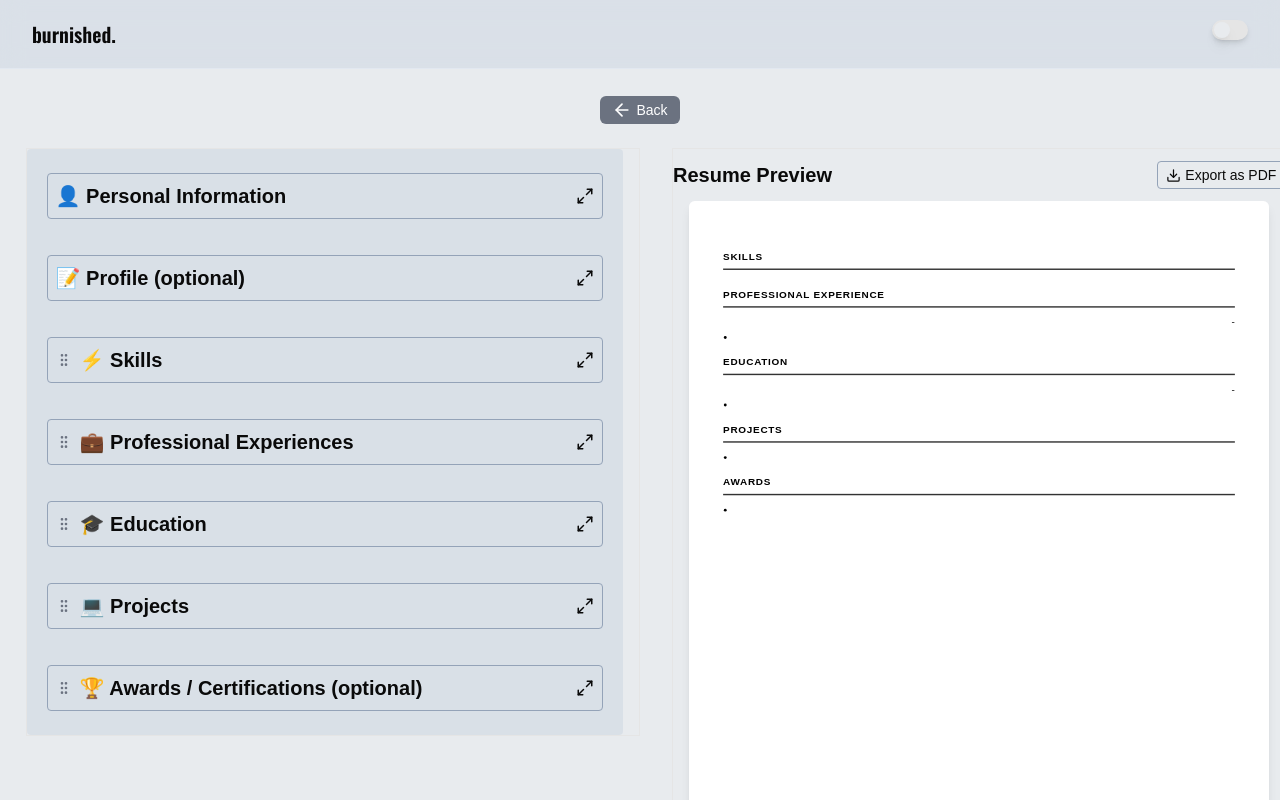
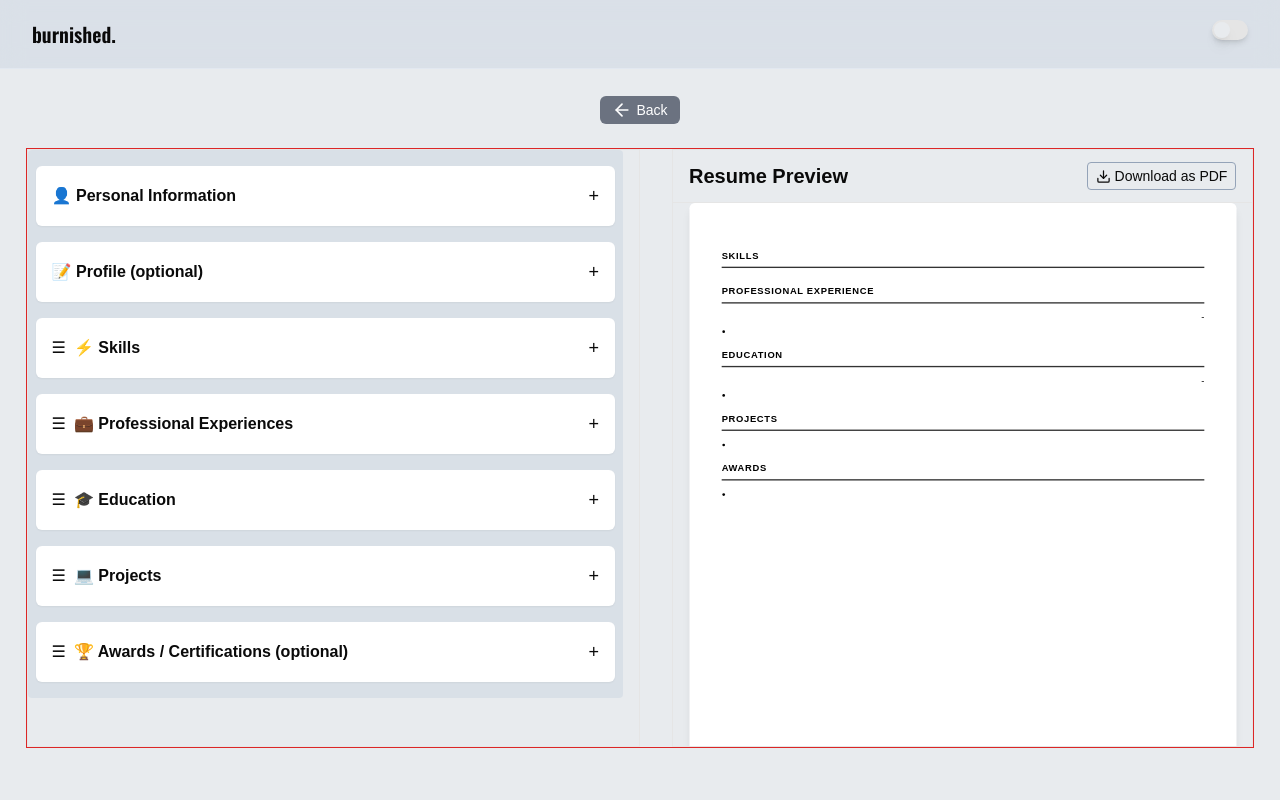
Before and after one commit to Emmanuella-codes/burnished, a Next.js app: page /editor in a window 1280 px wide. Shown: the top 800 px of the page. Built offline with nearby package versions, Linux system fonts and the light colour scheme.

Commit message:
fix: modify editor section reorder on mobile & desktop / modify pdf download logic

```diff
--- a/package.json
+++ b/package.json
@@ -9,12 +9,15 @@
     "lint": "next lint"
   },
   "dependencies": {
+    "@dnd-kit/core": "^6.3.1",
+    "@dnd-kit/sortable": "^10.0.0",
     "@radix-ui/react-dialog": "^1.1.15",
     "@radix-ui/react-slot": "^1.1.2",
     "@radix-ui/react-switch": "^1.1.3",
     "@radix-ui/react-toast": "^1.2.13",
     "class-variance-authority": "^0.7.1",
     "clsx": "^2.1.1",
+    "framer-motion": "^12.23.26",
     "html-to-image": "^1.11.13",
     "jspdf": "^3.0.4",
     "lucide-react": "^0.474.0",
--- a/src/components/editor/EditorForm.tsx
+++ b/src/components/editor/EditorForm.tsx
@@ -10,29 +10,36 @@ import { useSnapshot } from "valtio";
 import PersonalInfo from "./PersonalInfo";
 import { JSX, useState } from "react";
 import { Section, SectionButtons } from "./components/SectionCmp";
+import {
+  DndContext,
+  closestCenter,
+  PointerSensor,
+  TouchSensor,
+  KeyboardSensor,
+  useSensor,
+  useSensors,
+} from "@dnd-kit/core";
+import {
+  SortableContext,
+  verticalListSortingStrategy,
+  arrayMove,
+} from "@dnd-kit/sortable";
+import SortableSection from "./components/SortableSection";
 
 export default function EditorForm() {
   const snap = useSnapshot(resumeStore);
-  const [dragging, setDragging] = useState<string | null>(null);
-  const [hovered, setHovered] = useState<string | null>(null);
+  const [expandedSection, setExpandedSection] = useState<string | null>(null);
 
-  const handleDrop = (targetSection: string) => {
-    if (!dragging || dragging === targetSection) return;
-
-    if (["header", "profileSummary"].includes(dragging)) return;
-    if (["header", "profileSummary"].includes(targetSection)) return;
-
-    const newOrder = [...snap.sectionOrder];
-    const fromIndex = newOrder.indexOf(dragging);
-    const toIndex = newOrder.indexOf(targetSection);
-
-    newOrder.splice(fromIndex, 1);
-    newOrder.splice(toIndex, 0, dragging);
-
-    resumeStore.sectionOrder = newOrder;
-    setDragging(null);
-    setHovered(null);
-  };
+  const sensors = useSensors(
+    useSensor(PointerSensor),
+    useSensor(TouchSensor, {
+      activationConstraint: {
+        delay: 250, // 👈 long press
+        tolerance: 5,
+      },
+    }),
+    useSensor(KeyboardSensor)
+  );
 
   const isLocked = (key: string) =>
     key === "header" || key === "profileSummary";
@@ -176,12 +183,35 @@ export default function EditorForm() {
     ),
   };
 
+  const handleDragEnd = (event: any) => {
+    const { active, over } = event;
+    if (!over || active.id === over.id) return;
+
+    if (isLocked(active.id) || isLocked(over.id)) return;
+
+    const oldIndex = snap.sectionOrder.indexOf(active.id);
+    const newIndex = snap.sectionOrder.indexOf(over.id);
+
+    resumeStore.sectionOrder = arrayMove(
+      [...snap.sectionOrder],
+      oldIndex,
+      newIndex
+    );
+  };
+
   return (
-    <div className="w-full flex flex-col gap-y-4 lg:gap-y-9 px-2 py-4 bg-slate-300/50 lg:px-5 lg:py-6 rounded-sm">
+    <div className="w-full flex flex-col gap-y-4 px-2 py-4 bg-slate-300/50 rounded-sm">
+      <DndContext
+        sensors={sensors}
+        collisionDetection={closestCenter}
+        onDragEnd={handleDragEnd}
+      >
+        <SortableContext
+          items={[...snap.sectionOrder]}
+          strategy={verticalListSortingStrategy}
+        >
           {snap.sectionOrder.map((key) => {
             const locked = isLocked(key);
-        const section = sectionComponents[key];
-
             const titles: Record<string, string> = {
           header: "👤 Personal Information",
           profileSummary: "📝 Profile (optional)",
@@ -193,24 +223,31 @@ export default function EditorForm() {
         };
 
             return (
+              <SortableSection
+                key={key}
+                id={key}
+                disabled={locked}
+              >
+                {({ attributes, listeners }) => (
                   <Section
-            key={key}
                     title={titles[key]}
-            draggable={!locked}
-            onDragStart={() => !locked && setDragging(key)}
-            onDragEnd={() => setDragging(null)}
-            onDragOver={(e) => {
-              e.preventDefault();
-              if (!locked) setHovered(key);
-            }}
-            onDrop={() => handleDrop(key)}
-            isDragging={dragging === key}
-            isHovered={hovered === key && dragging !== key}
+                    locked={locked}
+                    expanded={expandedSection === key}
+                    onToggle={() =>
+                      setExpandedSection(
+                        expandedSection === key ? null : key
+                      )
+                    }
+                    dragHandleProps={!locked ? { ...attributes, ...listeners } : undefined}
                   >
-            {section}
+                    {sectionComponents[key]}
                   </Section>
+                )}
+              </SortableSection>
             );
           })}
+        </SortableContext>
+      </DndContext>
     </div>
   );
 }
--- a/src/components/editor/components/SectionCmp.tsx
+++ b/src/components/editor/components/SectionCmp.tsx
@@ -1,74 +1,64 @@
 "use client";
 import { GripVertical, Maximize2, Minimize2 } from "lucide-react";
+import { motion, AnimatePresence } from "framer-motion";
 import { useState } from "react";
 
 type SectionProps = {
   title: string;
+  expanded: boolean;
+  onToggle: () => void;
+  locked?: boolean;
+  dragHandleProps?: any;
   children: React.ReactNode;
-  draggable?: boolean;
-  onDragStart?: (e: React.DragEvent) => void;
-  onDragEnd?: (e: React.DragEvent) => void;
-  onDragOver?: (e: React.DragEvent) => void;
-  onDrop?: (e: React.DragEvent) => void;
-  isDragging?: boolean;
-  isHovered?: boolean;
 };
 
 export function Section({
   title,
+  expanded,
+  onToggle,
+  locked,
+  dragHandleProps,
   children,
-  draggable = false,
-  onDragStart,
-  onDragEnd,
-  onDragOver,
-  onDrop,
-  isDragging,
-  isHovered,
 }: SectionProps) {
   const [isExpanded, setIsExpanded] = useState(false);
   const toggleExpand = () => setIsExpanded((prev) => !prev);
 
   return (
-    <div
-      className={`flex flex-col gap-y-2 lg:gap-y-4 rounded-md transition-all duration-150 ${
-        isDragging ? "opacity-50 border-dashed border-blue-400" : ""
-      } ${isHovered ? "bg-blue-50 border border-blue-300" : "border-transparent"}`}
-    >
-      <div
-        className={`flex flex-row justify-between items-center border border-slate-400 rounded-sm p-2 ${
-          draggable ? "cursor-grab active:cursor-move" : "cursor-default"
-        }`}
-        draggable={draggable}
-        onDragStart={onDragStart}
-        onDragEnd={onDragEnd}
-        onDragOver={onDragOver}
-        onDrop={onDrop}
-      >
-        <div className="flex flex-row items-center gap-2">
-          {draggable && (
-            <GripVertical
-              size={16}
-              className="text-gray-500 cursor-grab active:cursor-grabbing"
-            />
+    <div className="bg-white rounded-md shadow-sm overflow-hidden">
+      <div className="flex items-center justify-between p-4">
+        <div className="flex items-center gap-x-2">
+          {!locked && (
+            <button
+              {...dragHandleProps}
+              className="cursor-grab active:cursor-grabbing touch-none"
+              aria-label="Reorder section"
+            >
+              ☰
+            </button>
           )}
-          <h2 className="md:text-xl text-sm font-bold">{title}</h2>
+
+          <h3 className="font-semibold">{title}</h3>
         </div>
-        <button
-          type="button"
-          onClick={(e) => {
-            e.stopPropagation(); // prevent interfering with drag
-            toggleExpand();
-          }}
-          title={isExpanded ? "Collapse section" : "Expand section"}
-        >
-          {isExpanded ? <Minimize2 size={18} /> : <Maximize2 size={18} />}
+
+        <button onClick={onToggle} className="text-lg">
+          {expanded ? "−" : "+"}
         </button>
       </div>
-      {isExpanded && (
-        <div className="animate-fadeIn">
-          {children}
-        </div>
-      )}
+
+      <AnimatePresence initial={false}>
+        {expanded && (
+          <motion.div
+            key="content"
+            initial={{ height: 0, opacity: 0 }}
+            animate={{ height: "auto", opacity: 1 }}
+            exit={{ height: 0, opacity: 0 }}
+            transition={{ duration: 0.25, ease: "easeInOut" }}
+            className="overflow-hidden border-t"
+          >
+            <div className="p-4">{children}</div>
+          </motion.div>
+        )}
+      </AnimatePresence>
     </div>
   );
 }
--- /dev/null
+++ b/src/components/editor/components/SortableSection.tsx
@@ -0,0 +1,25 @@
+import { useSortable } from "@dnd-kit/sortable";
+import { CSS } from "@dnd-kit/utilities";
+
+export default function SortableSection({
+  id,
+  disabled,
+  children,
+}: {
+  id: string;
+  disabled?: boolean;
+  children:  (props: { attributes: any; listeners: any }) => React.ReactNode;
+}) {
+  const { attributes, listeners, setNodeRef, transform, transition, isDragging } = useSortable({ id, disabled  });
+  const style = {
+    transform: CSS.Transform.toString(transform),
+    transition,
+    opacity: isDragging ? 0.6 : 1,
+  };
+
+  return (
+    <div ref={setNodeRef} style={style}>
+      {children({ attributes, listeners })}
+    </div>
+  );
+}
--- a/src/components/editor/index.tsx
+++ b/src/components/editor/index.tsx
@@ -1,15 +1,21 @@
 "use client";
 import { useSnapshot } from "valtio";
 import { hydrateResumeStore, resumeStore } from "@/store/resumeStore";
-import EditorForm from "./EditorForm";
 import Template from "../templates";
 import { ArrowLeft, Download } from "lucide-react";
 import TemplateDrawer from "./components/TemplateDrawer";
-import { useEffect, useRef } from "react";
+import { useEffect, useRef, useState } from "react";
 import { useRouter } from "next/navigation";
 import { HandleDownloadPDF } from "@/utils/exportAsPDF";
+import dynamic from "next/dynamic";
+
+const EditorForm = dynamic(() => import("./EditorForm"), {
+  ssr: false,
+  loading: () => <div>Loading editor...</div>,
+});
 
 export default function ResumeEditor() {
+  const [isGenerating, setIsGenerating] = useState(false);
   const previewRef = useRef<HTMLDivElement | null>(null);
   const snap = useSnapshot(resumeStore);
   const router = useRouter();
@@ -31,22 +37,26 @@ export default function ResumeEditor() {
           <TemplateDrawer />
         </div>
       </div>
-      <div className="flex flex-row xl:gap-x-8 lg:w-[96%] h-full">
+      <div
+        className="flex flex-row xl:gap-x-8 lg:w-[96%] border border-red-600"
+        style={{ height: 'calc(100vh - 200px)' }}
+      >
         <div className="w-full lg:w-1/2 shrink-0 lg:pr-4 h-full overflow-y-auto no-scrollbar border">
           <EditorForm />
         </div>
         {/* preview */}
-        <div className="hidden lg:flex flex-col lg:w-1/2 h-full border">
-          <div className="flex flex-row justify-between my-3 flex-shrink-0">
+        <div className="hidden lg:flex flex-col lg:w-1/2 h-full border overflow-hidden">
+          <div className="flex flex-row justify-between py-3 px-4 flex-shrink-0 border-b">
             <h2 className="lg:text-xl font-bold">Resume Preview</h2>
             <button
-              className="flex flex-row items-center gap-x-1 text-sm border border-slate-400 px-2 rounded-sm"
-              onClick={() => HandleDownloadPDF(previewRef, snap.header)}
+              className="flex flex-row items-center gap-x-1 text-sm border border-slate-400 px-2 rounded-sm hover:bg-gray-50 disabled:opacity-50 disabled:cursor-not-allowed"
+              onClick={() => HandleDownloadPDF(previewRef, snap.header, setIsGenerating)}
+              disabled={isGenerating}
             >
-              <Download size={15} /> Export as PDF
+              <Download size={15} /> {isGenerating ? "Generating PDF..." : "Download as PDF"}
             </button>
           </div>
-          <section ref={previewRef} className="mb-3 overflow-y-auto no-scrollbar flex-1">
+          <section ref={previewRef} className="flex-1 overflow-y-auto overflow-x-hidden no-scrollbar">
             <Template
               header={snap.header}
               profileSummary={snap.profileSummary}
--- a/src/utils/exportAsPDF.ts
+++ b/src/utils/exportAsPDF.ts
@@ -5,8 +5,13 @@ import jsPDF from "jspdf";
 const PAGE_WIDTH = 816;
 const PAGE_HEIGHT = 1056; // ~11 inches at 96 DPI
 
-export const HandleDownloadPDF = async (containerRef: React.RefObject<HTMLDivElement | null>, header: Header) => {
+export const HandleDownloadPDF = async (
+  containerRef: React.RefObject<HTMLDivElement | null>,
+  header: Header,
+  setIsgenerating: React.Dispatch<React.SetStateAction<boolean>>
+) => {
   if (!containerRef.current) return;
+  setIsgenerating(true)
 
   try {
     const pageElements = containerRef.current?.querySelectorAll("[data-page]");
@@ -44,9 +49,11 @@ export const HandleDownloadPDF = async (containerRef: React.RefObject<HTMLDivEle
       pdf.addImage(image, 'PNG', 0, 0, PAGE_WIDTH, PAGE_HEIGHT);
     }
 
-    pdf.save(`${header.fullname.replace(/\s+/g, '_')}_Resume.pdf`);
+    pdf.save(`${header.fullname.replace(/\s+/g, '_')}${header.jobTitle.replace(/\s+/g, '_')}_Resume.pdf`);
   } catch (error) {
       console.error('Error generating PDF:', error);
       alert('Failed to generate PDF. Please try again.');
+  } finally {
+      setIsgenerating(false);
   }
 };
```
Also changed, not shown: 1 other file (tests, documents, lock files or other folders). Lines whose indentation alone changed are shown as unchanged.
